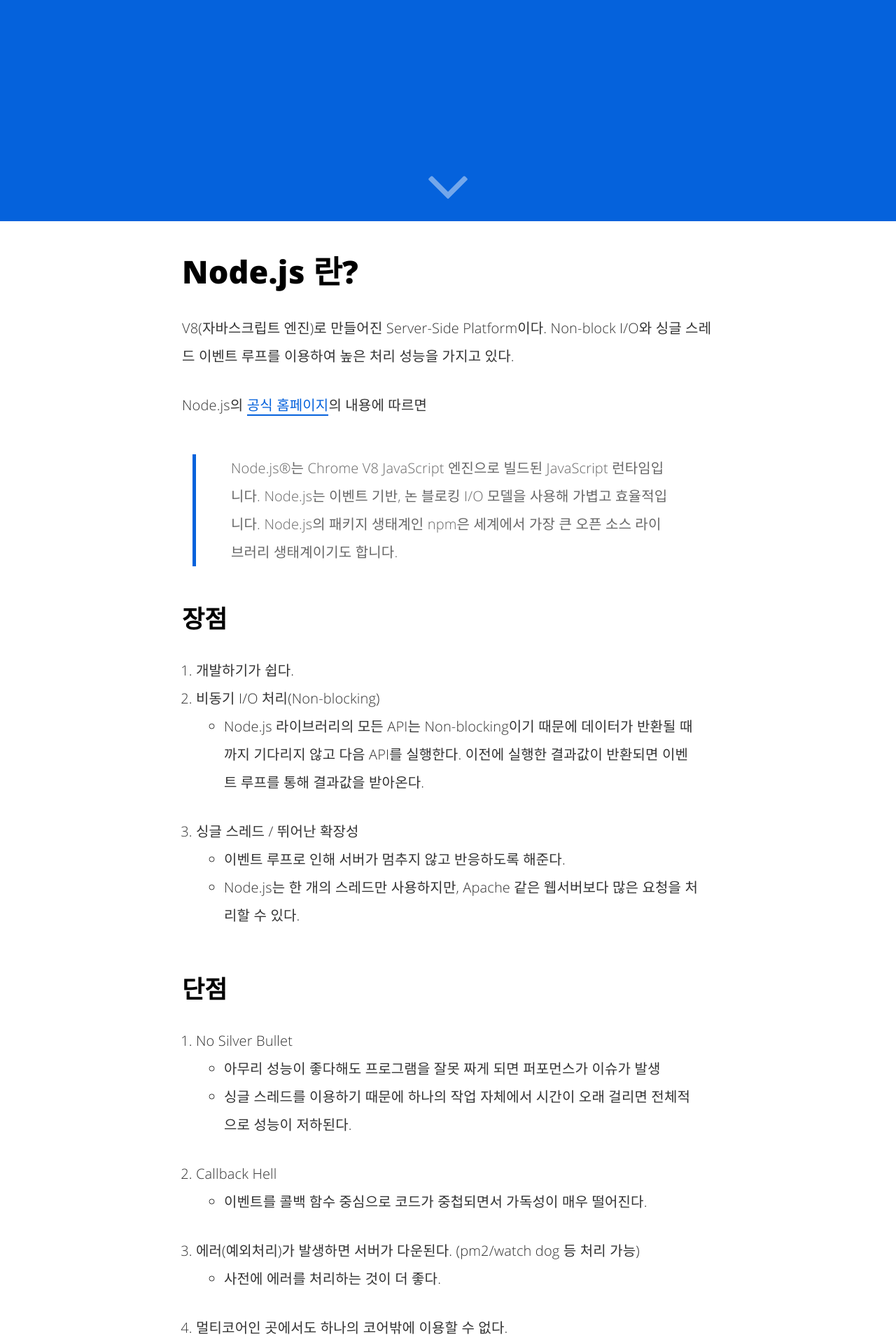
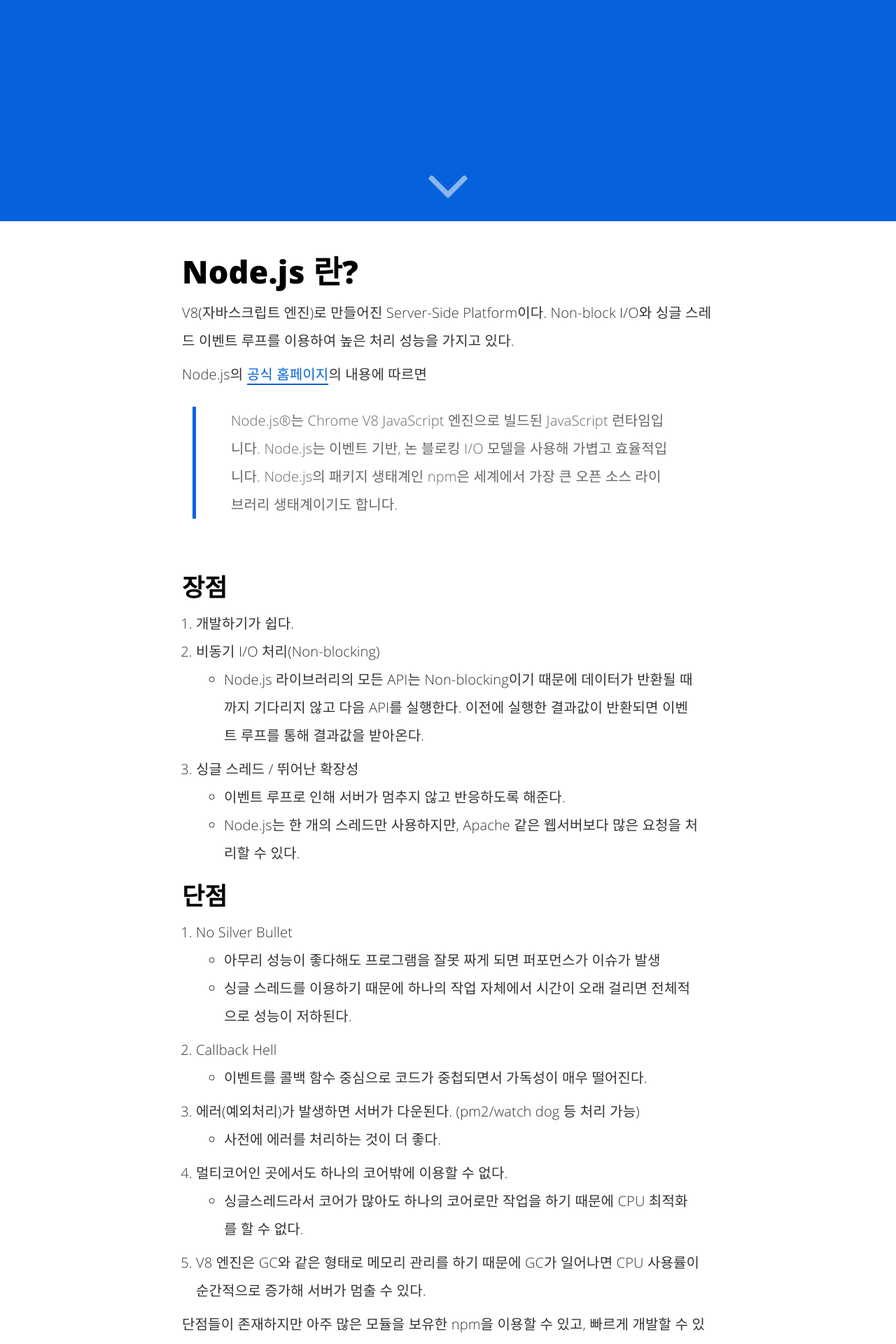
Before and after one commit to jhpapa/jhpapa.github.io, a Jekyll site: the page built from _posts/2017-02-22-What-is-Node.js.md, in a window 1280 px wide. Shown: the part 584-2504 px from the top of the page at 70% size. Built offline with Jekyll 4.4.1, drawn with Linux system fonts in a browser that asks for light colours; comment, search, counter and statistics services are not loaded; some of the changed text lies outside the part shown.

Commit message:
modify css, post

```diff
--- a/_posts/2017-02-22-What-is-Node.js.md
+++ b/_posts/2017-02-22-What-is-Node.js.md
@@ -17,6 +17,7 @@
 Node.js의 [공식 홈페이지](https://nodejs.org/ko/)의 내용에 따르면
 > Node.js®는 Chrome V8 JavaScript 엔진으로 빌드된 JavaScript 런타임입니다. Node.js는 이벤트 기반, 논 블로킹 I/O 모델을 사용해 가볍고 효율적입니다. Node.js의 패키지 생태계인 npm은 세계에서 가장 큰 오픈 소스 라이브러리 생태계이기도 합니다.
 
+<br/>
 ## 장점
 1. 개발하기가 쉽다.
 2. 비동기 I/O 처리(Non-blocking)
@@ -24,6 +25,7 @@
 3. 싱글 스레드 / 뛰어난 확장성
  - 이벤트 루프로 인해 서버가 멈추지 않고 반응하도록 해준다.
  - Node.js는 한 개의 스레드만 사용하지만, Apache 같은 웹서버보다 많은 요청을 처리할 수 있다.
+
 
 ## 단점
 1. No Silver Bullet
@@ -37,11 +39,13 @@
  - 싱글스레드라서 코어가 많아도 하나의 코어로만 작업을 하기 때문에 CPU 최적화를 할 수 없다.
 5. V8 엔진은 GC와 같은 형태로 메모리 관리를 하기 때문에 GC가 일어나면 CPU 사용률이 순간적으로 증가해 서버가 멈출 수 있다.
 
+
 단점들이 존재하지만 아주 많은 모듈을 보유한 npm을 이용할 수 있고, 빠르게 개발할 수 있다는 장점때문에 사용할 만한 가치가 있으며, 많은 사람들이 이용하고 있다.
 
 --------------------------------
 
 # 설치 방법
+
 
 ### Windows
 1. [공식 홈페이지](https://nodejs.org/ko/)에서 설치 파일을 다운로드.
@@ -49,13 +53,14 @@
 3. cmd창을 열어서 node --version 커맨드 입력.
 4. Node.js의 버전이 뜬다면 설치 완료.
 
+
 ### Linux
-$ wget https://nodejs.org/dist/v6.9.5/node-v6.9.5-linux-x64.tar.xz
-$ tar xvf node-v6.9.5-linux-x64.tar.xz
+$ wget https://nodejs.org/dist/v6.9.5/node-v6.9.5-linux-x64.tar.xz<br/>
+$ tar xvf node-v6.9.5-linux-x64.tar.xz<br/>
 $ cd node-v6.9.5-linux-x64/bin 경로를 ./bash_profile에 path 추가
- - .bash_profile은 사용자 계정에서 환경 설정하는 파일이다.
- - 해당 파일은 자신의 홈디렉토리에 존재한다.
- - path를 설정하면 어디서든 node.js의 명령어 사용 가능.
+  - .bash_profile은 사용자 계정에서 환경 설정하는 파일이다.
+  - 해당 파일은 자신의 홈디렉토리에 존재한다.
+  - path를 설정하면 어디서든 node.js의 명령어 사용 가능.<br/>
 $ node --version
  - 버전이 뜬다면 설치 완료.
 
--- a/assets/css/main.css
+++ b/assets/css/main.css
@@ -996,7 +996,7 @@
     padding-left: 0;
     padding-right: 0;
     padding: 0 1.25rem;
-    margin: 0 auto 1.875rem;
+    margin: 0 auto 0.5rem;
     font-family: 'Open Sans', sans-serif;
     font-weight: 300;
     font-style: normal;
@@ -1111,7 +1111,7 @@
     padding-right: 0;
     border-left: .313rem solid #0562dc;
     padding: 0 1.875rem;
-    margin: 3.125rem auto;
+    margin: 1.6rem auto;
 }
 
 .post-content blockquote:before, .post-content blockquote:after {
@@ -1152,7 +1152,7 @@
     margin-left: auto;
     padding-left: 0;
     padding-right: 0;
-    border: 1px solid #f2f2f2;
+    border: 1px solid #E5E5E5;
     margin: 50px auto
 }
 
```
